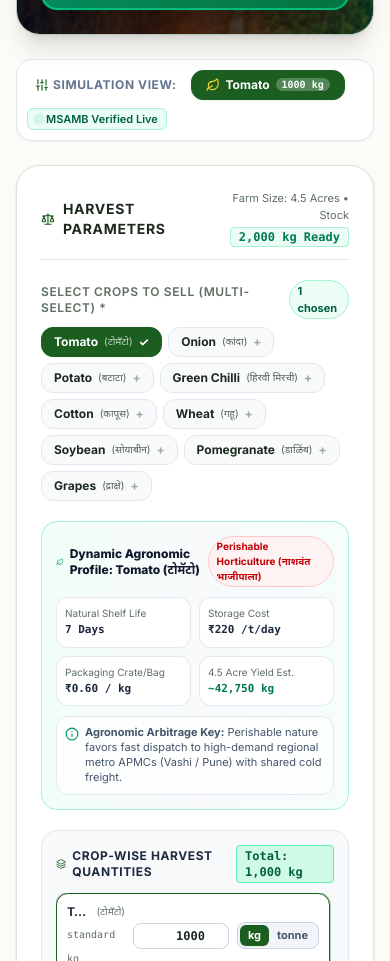
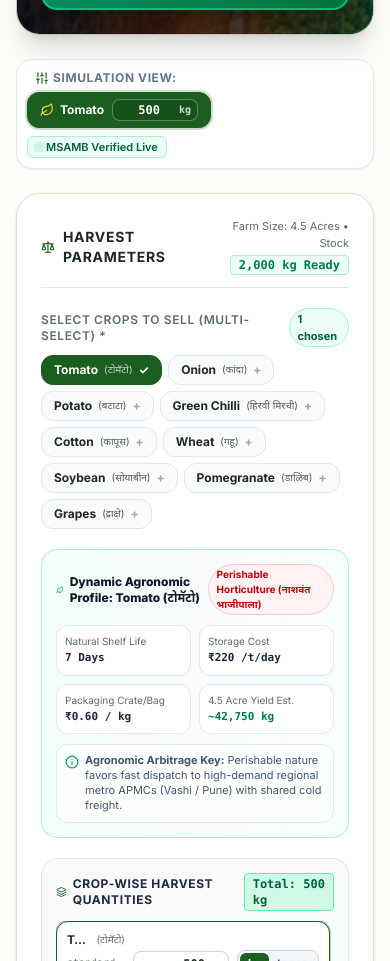
Before and after one commit to 230493131013mihir/aidemo, a React (Vite) app in the folder frontend/: page /harvest-preview in a window 390 px wide. Shown: the part 420-1381 px from the top of the page. Built offline with nearby package versions, Linux system fonts and the light colour scheme; no server answers.

Commit message:
fix(harvest): dynamic user weight input and responsive dedicated truck transport calculations

```diff
--- a/frontend/src/pages/HarvestPage.jsx
+++ b/frontend/src/pages/HarvestPage.jsx
@@ -264,8 +264,8 @@ export default function HarvestPage() {
   const userDistrict = farmerProfile?.district || 'Pune';
   const farmSizeAcres = Number(farmerProfile?.farmSizeAcres) > 0 ? Number(farmerProfile.farmSizeAcres) : 4.5;
 
-  // Maximum harvest stock available on the farmer's land
-  const userHarvestLimitKg = Number(farmerProfile?.currentHarvestKg) > 0
+  // Dynamic harvest stock available on the farmer's land
+  const baseHarvestLimitKg = Number(farmerProfile?.currentHarvestKg) > 0
     ? Number(farmerProfile.currentHarvestKg)
     : 2000;
 
@@ -285,11 +285,56 @@ export default function HarvestPage() {
   // Crop quantities: { [cropName]: { qty: number, unit: 'kg' | 'tonne' } }
   const [cropQuantities, setCropQuantities] = useState(() => {
     const init = {};
+    let storedPQ = null;
+    const rawPQ = farmerProfile?.productQuantities || user?.farmerProfile?.productQuantities;
+    if (typeof rawPQ === 'string') {
+      try { storedPQ = JSON.parse(rawPQ); } catch {}
+    } else if (typeof rawPQ === 'object' && rawPQ !== null) {
+      storedPQ = rawPQ;
+    }
+
     initialCrops.forEach((c) => {
-      init[c] = { qty: Math.min(1000, userHarvestLimitKg / initialCrops.length), unit: 'kg' };
+      if (storedPQ && storedPQ[c]) {
+        const entry = storedPQ[c];
+        const val = typeof entry === 'object' ? Number(entry.qty || entry.harvestQuantityKg || 500) : Number(entry);
+        const unit = (typeof entry === 'object' && entry.unit) ? entry.unit : 'kg';
+        init[c] = { qty: val > 0 ? val : 500, unit };
+      } else {
+        init[c] = { qty: 500, unit: 'kg' };
+      }
     });
     return init;
   });
+
+  // Dynamically sync stored quantities from farmer profile when loaded
+  useEffect(() => {
+    let storedPQ = null;
+    const rawPQ = farmerProfile?.productQuantities || user?.farmerProfile?.productQuantities;
+    if (typeof rawPQ === 'string') {
+      try { storedPQ = JSON.parse(rawPQ); } catch {}
+    } else if (typeof rawPQ === 'object' && rawPQ !== null) {
+      storedPQ = rawPQ;
+    }
+
+    if (storedPQ) {
+      setCropQuantities((prev) => {
+        const next = { ...prev };
+        let changed = false;
+        initialCrops.forEach((c) => {
+          if (storedPQ[c]) {
+            const entry = storedPQ[c];
+            const val = typeof entry === 'object' ? Number(entry.qty || entry.harvestQuantityKg || 500) : Number(entry);
+            const unit = (typeof entry === 'object' && entry.unit) ? entry.unit : 'kg';
+            if (val > 0 && (!next[c] || next[c].qty === 175)) {
+              next[c] = { qty: val, unit };
+              changed = true;
+            }
+          }
+        });
+        return changed ? next : prev;
+      });
+    }
+  }, [farmerProfile, user, initialCrops]);
 
   const location = useLocation();
   const weatherParams = location.state?.weatherParams;
@@ -389,6 +434,11 @@ export default function HarvestPage() {
     return sum;
   }, [selectedCrops, cropQuantities]);
 
+  // Dynamic harvest limit accommodating user input
+  const userHarvestLimitKg = useMemo(() => {
+    return Math.max(baseHarvestLimitKg, totalEnteredKg);
+  }, [baseHarvestLimitKg, totalEnteredKg]);
+
   // Validation logic
   const validationError = useMemo(() => {
     if (selectedCrops.length === 0) {
@@ -403,11 +453,8 @@ export default function HarvestPage() {
     if (totalEnteredKg <= 0) {
       return 'Total harvest quantity must be greater than 0 kg.';
     }
-    if (totalEnteredKg > userHarvestLimitKg) {
-      return `Entered total quantity (${totalEnteredKg.toLocaleString('en-IN')} kg) exceeds your available harvest-ready stock (${userHarvestLimitKg.toLocaleString('en-IN')} kg). Please reduce quantity or update your harvest profile.`;
-    }
     return null;
-  }, [selectedCrops, cropQuantities, totalEnteredKg, userHarvestLimitKg]);
+  }, [selectedCrops, cropQuantities, totalEnteredKg]);
 
   // Toggle crop selection
   const handleToggleCrop = (cropName) => {
@@ -564,8 +611,10 @@ export default function HarvestPage() {
 
     const basePerKmRate = 26;
     const truckMultiplier = isShared ? 0.5 : 1.0;
-    const localTransportCost = Math.round(Math.max(600, localDistanceKm * basePerKmRate * truckMultiplier * (validQty / 1500)));
-    const regionalTransportCost = Math.round(Math.max(1800, regionalDistanceKm * basePerKmRate * truckMultiplier * (validQty / 1800)));
+    const minLocalCost = isShared ? 300 : 600;
+    const minRegionalCost = isShared ? 900 : 1800;
+    const localTransportCost = Math.round(Math.max(minLocalCost, localDistanceKm * basePerKmRate * truckMultiplier * (validQty / 1500)));
+    const regionalTransportCost = Math.round(Math.max(minRegionalCost, regionalDistanceKm * basePerKmRate * truckMultiplier * (validQty / 1800)));
 
     // Dynamic crop storage and packaging
     const coldStorageCost = Math.round((validQty / 1000) * profile.storageRatePerTonneDay * Number(params.holdingDays));
@@ -827,18 +876,20 @@ export default function HarvestPage() {
     const target = scenario || winningScenario;
     const targetCrop = isPortfolioView ? selectedCrops.join(', ') : activeCropTab;
     const targetWeight = isPortfolioView ? totalEnteredKg : activeCropAnalytics.quantityKg;
+    const isSolo = transportMode === 'solo';
 
     showToast({
       type: 'celebrate',
-      title: '🚚 Routing to Shared Transport...',
-      message: `Pre-filling ${target.mandi} for ${targetWeight} kg ${targetCrop}.`,
+      title: isSolo ? '🚚 Routing to Dedicated Truck Transport...' : '🚚 Routing to Shared Transport...',
+      message: `Pre-filling ${target.mandi} for ${targetWeight} kg ${targetCrop} (${isSolo ? 'Dedicated Truck' : 'Shared Pool'}).`,
     });
 
     navigate(`/transport?destination=${encodeURIComponent(target.mandi)}&weight=${targetWeight}&crop=${encodeURIComponent(targetCrop)}`, {
       state: {
         destination: target.mandi,
         weightKg: targetWeight,
-        crop: targetCrop
+        crop: targetCrop,
+        transportMode: isSolo ? 'solo' : 'shared'
       }
     });
   }
@@ -939,24 +990,49 @@ export default function HarvestPage() {
             const q = cropQuantities[cropName] || { qty: 500, unit: 'kg' };
 
             return (
-              <button
+              <div
                 key={cropName}
-                type="button"
                 onClick={() => setActiveCropTab(cropName)}
-                className={`px-3.5 py-1.5 rounded-xl text-xs font-bold transition-all flex items-center gap-1.5 border cursor-pointer ${
+                className={`px-3 py-1.5 rounded-xl text-xs font-bold transition-all flex items-center gap-2 border cursor-pointer ${
                   isTabActive
-                    ? 'bg-primary text-white border-primary shadow-xs'
+                    ? 'bg-primary text-white border-primary shadow-xs ring-2 ring-primary/20'
                     : 'bg-slate-50 text-slate-700 border-slate-200 hover:bg-slate-100'
                 }`}
               >
-                <Leaf className={`w-3.5 h-3.5 ${isTabActive ? 'text-amber-300' : 'text-emerald-600'}`} />
-                <span>{prof.name}</span>
-                <span className={`text-[10px] px-1.5 py-0.2 rounded-full font-mono ${
-                  isTabActive ? 'bg-white/25 text-white' : 'bg-slate-200/80 text-slate-700'
-                }`}>
-                  {q.qty} {q.unit}
-                </span>
-              </button>
+                <div className="flex items-center gap-1.5">
+                  <Leaf className={`w-3.5 h-3.5 ${isTabActive ? 'text-amber-300' : 'text-emerald-600'}`} />
+                  <span>{prof.name}</span>
+                </div>
+
+                {/* Dynamic User Input for Crop Weight */}
+                <div
+                  className={`flex items-center gap-1 px-1.5 py-0.5 rounded-lg border transition-colors ${
+                    isTabActive
+                      ? 'bg-black/15 border-white/30 text-white'
+                      : 'bg-white border-slate-300 text-slate-800'
+                  }`}
+                  onClick={(e) => e.stopPropagation()}
+                >
+                  <input
+                    type="number"
+                    min="1"
+                    step="10"
+                    value={q.qty}
+                    onChange={(e) => {
+                      const val = Math.max(0, Number(e.target.value) || 0);
+                      handleUpdateQty(cropName, val, q.unit);
+                    }}
+                    className={`w-14 text-right text-xs font-mono font-bold bg-transparent outline-none ${
+                      isTabActive ? 'text-white' : 'text-slate-900'
+                    }`}
+                    aria-label={`${prof.name} Weight`}
+                    title={`Adjust ${prof.name} harvest weight`}
+                  />
+                  <span className={`text-[10px] font-mono ${isTabActive ? 'text-white/80' : 'text-slate-500'}`}>
+                    {q.unit}
+                  </span>
+                </div>
+              </div>
             );
           })}
         </div>
@@ -1259,11 +1335,12 @@ export default function HarvestPage() {
             <div className="grid grid-cols-2 gap-2">
               <button
                 type="button"
+                id="transport-mode-shared-btn"
                 onClick={() => setTransportMode('shared')}
                 className={`py-2 px-3 rounded-xl text-xs font-bold border flex items-center justify-center gap-1.5 transition-all cursor-pointer ${
                   transportMode === 'shared'
                     ? 'bg-emerald-50 text-emerald-900 border-emerald-400 shadow-2xs'
-                    : 'bg-white text-muted border-slate-200'
+                    : 'bg-white text-muted border-slate-200 hover:bg-slate-50'
                 }`}
               >
                 <Truck className="w-3.5 h-3.5 text-emerald-600" />
@@ -1272,11 +1349,12 @@ export default function HarvestPage() {
 
               <button
                 type="button"
+                id="transport-mode-solo-btn"
                 onClick={() => setTransportMode('solo')}
                 className={`py-2 px-3 rounded-xl text-xs font-bold border flex items-center justify-center gap-1.5 transition-all cursor-pointer ${
                   transportMode === 'solo'
                     ? 'bg-slate-900 text-white border-slate-900 shadow-2xs'
-                    : 'bg-white text-muted border-slate-200'
+                    : 'bg-white text-muted border-slate-200 hover:bg-slate-50'
                 }`}
               >
                 <Building2 className="w-3.5 h-3.5" />
@@ -1560,7 +1638,7 @@ export default function HarvestPage() {
                         validationError ? 'opacity-50 cursor-not-allowed' : 'cursor-pointer'
                       }`}
                     >
-                      <span>Book Shared Truck for Winning Mandi</span>
+                      <span>{transportMode === 'solo' ? 'Book Dedicated Truck for Winning Mandi' : 'Book Shared Truck for Winning Mandi'}</span>
                       <ArrowRight className="w-3.5 h-3.5" />
                     </button>
                   </div>
@@ -1576,7 +1654,7 @@ export default function HarvestPage() {
                       }`}
                     >
                       <Truck className="w-3.5 h-3.5 text-emerald-700" />
-                      <span>Book Shared Truck for Winning Mandi</span>
+                      <span>{transportMode === 'solo' ? 'Book Dedicated Truck for Winning Mandi' : 'Book Shared Truck for Winning Mandi'}</span>
                       <ArrowRight className="w-3.5 h-3.5" />
                     </button>
                   </div>
```
